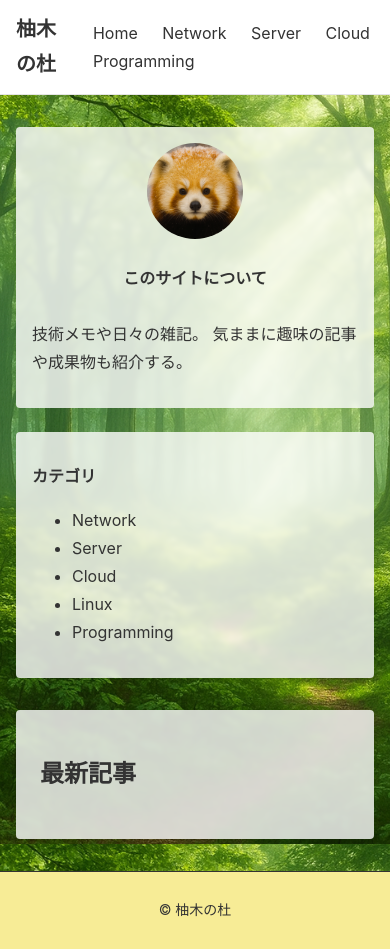
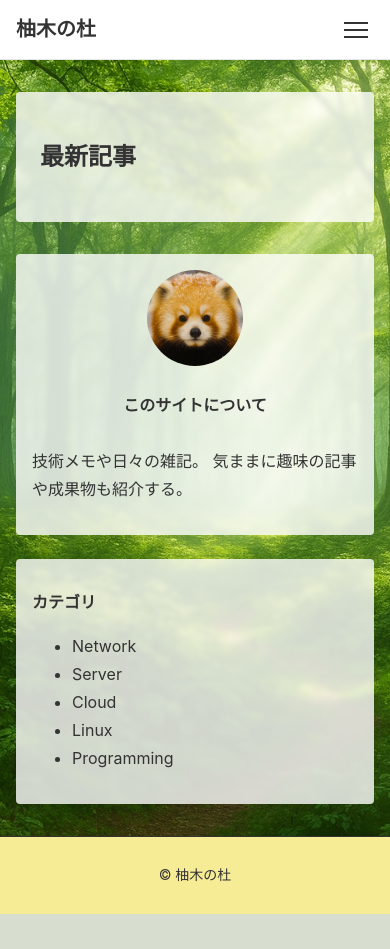
Before and after one commit to yuzuki517/yuzuki_no_mori, a Django app: page / in a window 390 px wide. After the commit the page ends 914 px from the top, so only its background shows below. Run offline with Django 5.2, Linux system fonts and the light colour scheme; data that the repository does not hold is empty.

Commit message:
20260202

```diff
--- a/static/css/style.css
+++ b/static/css/style.css
@@ -49,6 +49,21 @@ body {
     margin-left: 20px;
     text-decoration: none;
     color: #333;
+}
+
+.hamburger {
+    display: none;
+    background: none;
+    border: none;
+    cursor: pointer;
+}
+
+.hamburger span {
+    display: block;
+    width: 24px;
+    height: 2px;
+    background: #333;
+    margin: 5px 0;
 }
 
 .container {
@@ -155,6 +170,28 @@ body {
     }
 
     .sidebar {
-        order: -1;
+        order: 0;
+    }
+
+    .nav-menu {
+        display: none;
+        position: absolute;
+        top: 56px;
+        right: 16px;
+        background: rgba(255,255,255,1);
+        backdrop-filter: blur(2px);
+        padding: 16px;
+        border-radius: 6px;
+        box-shadow: 0 4px 12px rgba(0,0,0,.15);
+        flex-direction: column;
+        gap: 12px;
+    }
+
+    .nav-menu.active {
+        display: flex;
+    }
+
+    .hamburger {
+        display: block;
     }
 }
--- a/templates/components/header.html
+++ b/templates/components/header.html
@@ -1,6 +1,6 @@
 <header class="site-header">
     <div class="header-inner">
-        <a href="/" class="site-title">柚木の杜</a>
+        <a class="site-title" href="/">柚木の杜</a>
 
         <nav class="nav-menu">
             <a href="/">Home</a>
@@ -9,5 +9,10 @@
             <a href="/category/cloud/">Cloud</a>
             <a href="/category/programming/">Programming</a>
         </nav>
+
+        <button class="hamburger" aria-label="menu">
+            <span></span>
+            <span></span>
+            <span></span>
     </div>
 </header>
```
